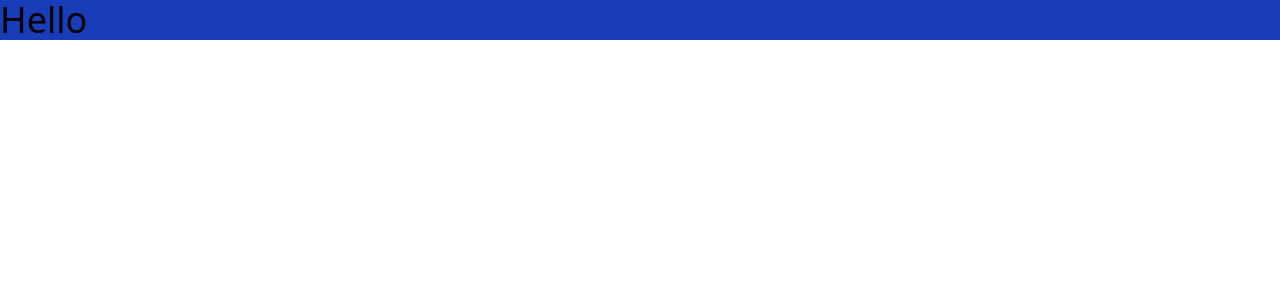
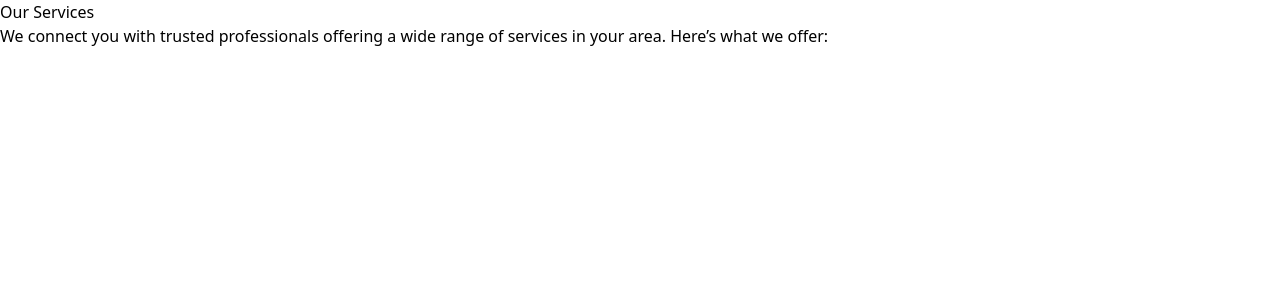
Before and after one commit to Shubhxmkumar/Local-Fixpert, a React (Vite) app in the folder frontend-nerds/: page / in a window 1280 px wide. Shown: the top 300 px of the page. Built offline with nearby package versions, Linux system fonts and the light colour scheme.

Commit message:
added initial backend

```diff
--- a/frontend-nerds/src/App.jsx
+++ b/frontend-nerds/src/App.jsx
@@ -1,5 +1,6 @@
 import "./App.css";
 import axios from "axios";
+import Services from "./pages/Services";
 
 function App() {
   axios.defaults.baseURL = "http://localhost:3000";
@@ -7,7 +8,7 @@ function App() {
 
   return (
     <>
-      <div className="text-4xl bg-blue-800">Hello</div>
+      <Services />
     </>
   );
 }
--- a/frontend-nerds/src/pages/Services.jsx
+++ b/frontend-nerds/src/pages/Services.jsx
@@ -2,7 +2,13 @@ export default function Services() {
   return (
     <>
       <div>
-
+        <h1>Our Services</h1>
+      </div>
+      <div>
+        <p>
+          We connect you with trusted professionals offering a wide range of
+          services in your area. Here’s what we offer:
+        </p>
       </div>
     </>
   );
```
Also changed, not shown: frontend-nerds/src/components/Services1.jsx (added, +7 -0 lines).
